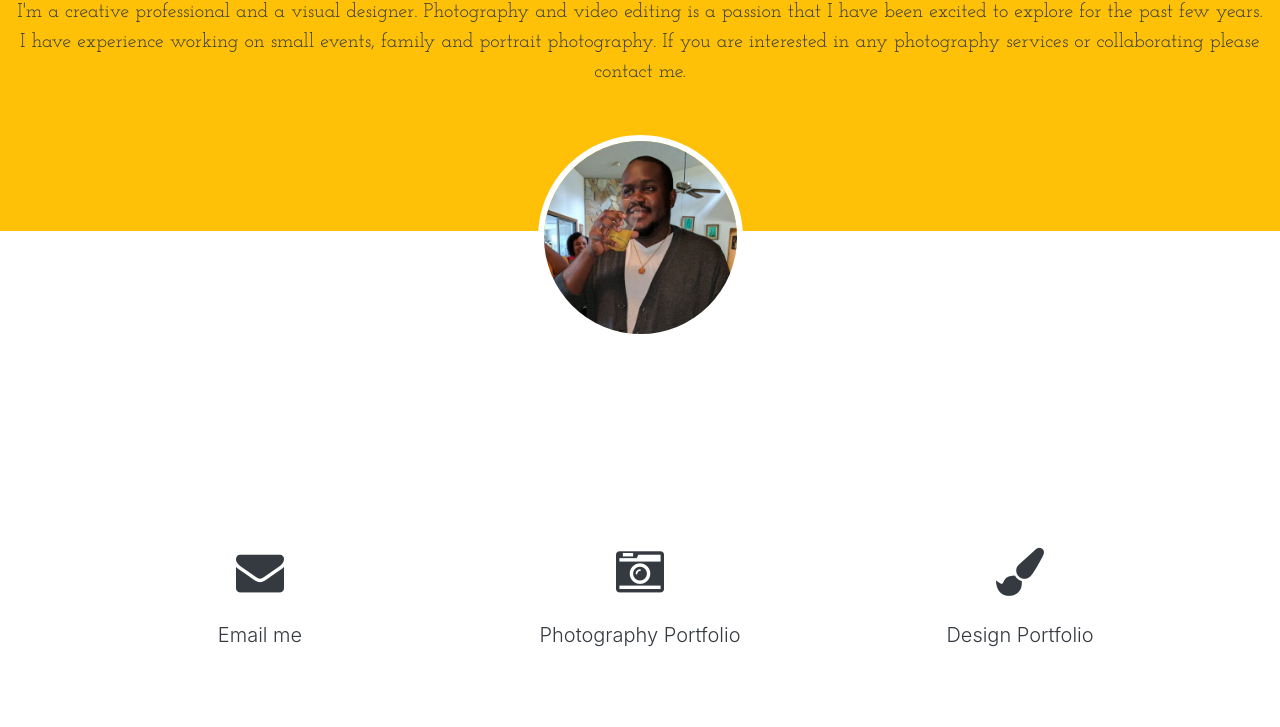
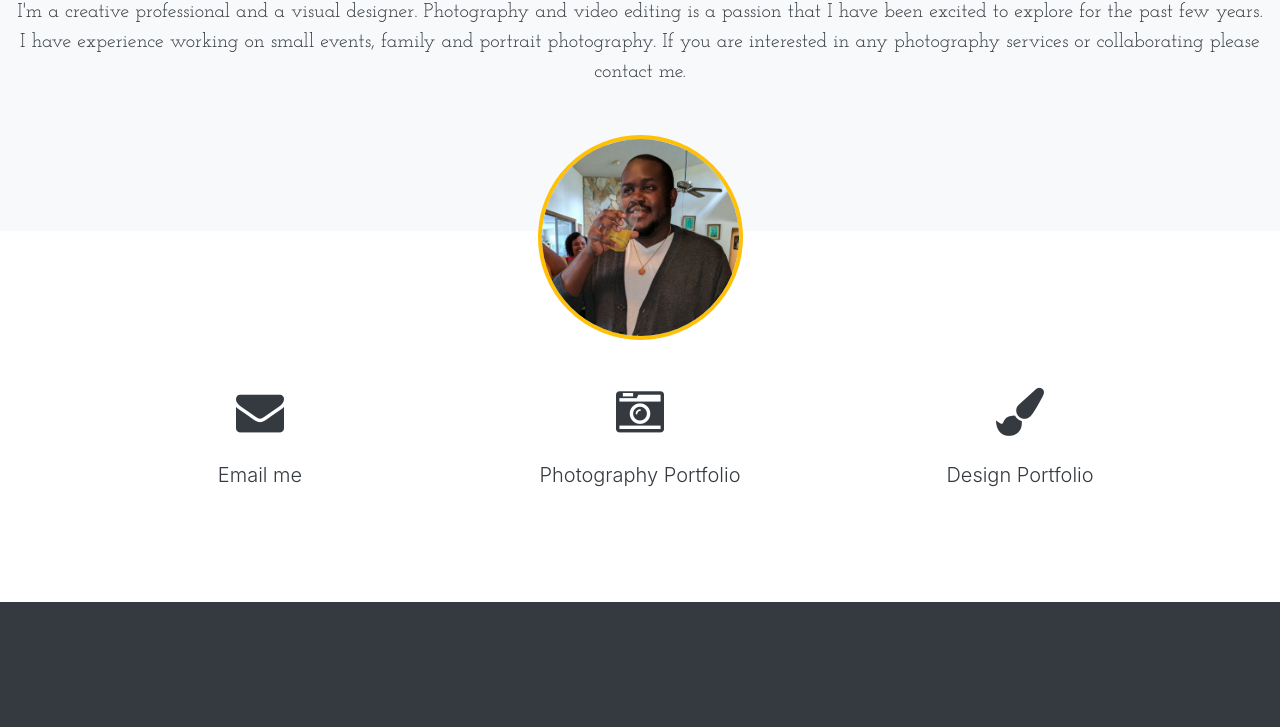
Before and after one commit to BracketNerd101/Photography-scrapbook, a plain HTML site: page about.html in a window 1280 px wide. Shown: the part 280-1007 px from the top of the page. Drawn offline with nearby package versions, Linux system fonts and the light colour scheme.

Commit message:
added animations to about page. General page styles.

```diff
--- a/about.html
+++ b/about.html
@@ -17,6 +17,8 @@
 
  <link rel="stylesheet" type="text/css" href="/css/photos-styles.css">
  <link rel="stylesheet" href="css/project-spot.css">
+ <link rel="stylesheet" href="css/animate.css">
+ <link rel="stylesheet" href="css/animate.min.css">
 <!-- custom photography styles ---------->
 
   </head>
@@ -49,26 +51,26 @@
 
    <div class="container-fluid">
       <div class="row">
-           <div class="col-sm-12 col-md-12 col-lg-12 about-styles text-center bg-warning text-dark">
+           <div class="col-sm-12 col-md-12 col-lg-12 about-styles text-center bg-light text-dark">
                <h1 class="text-dark"> Arthur Charles Edwards</h1>
                <p class="text-dark about-body-text lead"> I'm a creative professional and a visual designer. Photography and video editing is a passion that I have been excited to explore for the past few years. <br> I have experience working on small events, family and portrait photography. If you are interested in any photography services or collaborating please contact me. <br>
                </p>
            </div>
            <div class="col-lg-12 photo-padding-style text-center">
-           <img src="img/profile001.jpg" class="profile-img rounded-circle border border-white" alt="">
+           <img src="img/profile001.jpg" class="profile-img rounded-circle border-warning wow fadeInDown" data-wow-duration="0.9s" data-wow-delay="0.7s" alt="">
            </div>
        </div>
        <div class="container">
            <div class="row">
-           <a href="mailto:arthur.edwards321@gmail.com" class="col-xs-6 col-sm-4 col-md-4 col-lg-4 text-center about-text-style">
+           <a href="mailto:arthur.edwards321@gmail.com" class="col-xs-6 col-sm-4 col-md-4 col-lg-4 text-center about-text-style  wow fadeInDown" data-wow-duration="0.9s" data-wow-delay="0.9s">
             <i class="fa fa-envelope fa-3x text-dark text-center" aria-hidden="true"></i><br><br>
              <p class="text-dark text-center lead">Email me</p>
            </a>
-           <a href="index.html" class=" col-xs-6 col-sm-4 col-md-4 col-lg-4 text-center about-text-style">
+           <a href="index.html" class=" col-xs-6 col-sm-4 col-md-4 col-lg-4 text-center about-text-style wow fadeInDown" data-wow-duration="0.9s" data-wow-delay="1.1s">
            <i class="fa fa-camera-retro fa-3x text-dark" aria-hidden="true"></i><br><br>
            <p class="text-dark text-center lead">Photography Portfolio</p>
            </a>
-           <a href="http://www.designbyarthur.com/" class="col-sm-4 col-md-4 col-lg-4 text-center about-text-style">
+           <a href="http://www.designbyarthur.com/" class="col-sm-4 col-md-4 col-lg-4 text-center about-text-style wow fadeInDown" data-wow-duration="0.9s" data-wow-delay="1.3s">
            <i class="fa fa-paint-brush fa-3x text-dark" aria-hidden="true"></i><br><br>
            <p class="text-dark text-center lead">Design Portfolio</p>
            </a>
@@ -104,5 +106,10 @@
     <script src="https://code.jquery.com/jquery-3.2.1.slim.min.js" integrity="sha384-KJ3o2DKtIkvYIK3UENzmM7KCkRr/rE9/Qpg6aAZGJwFDMVNA/GpGFF93hXpG5KkN" crossorigin="anonymous"></script>
     <script src="https://cdnjs.cloudflare.com/ajax/libs/popper.js/1.11.0/umd/popper.min.js" integrity="sha384-b/U6ypiBEHpOf/4+1nzFpr53nxSS+GLCkfwBdFNTxtclqqenISfwAzpKaMNFNmj4" crossorigin="anonymous"></script>
     <script src="https://maxcdn.bootstrapcdn.com/bootstrap/4.0.0-beta/js/bootstrap.min.js" integrity="sha384-h0AbiXch4ZDo7tp9hKZ4TsHbi047NrKGLO3SEJAg45jXxnGIfYzk4Si90RDIqNm1" crossorigin="anonymous"></script>
+
+    <script src="js/wow.min.js"></script>
+              <script>
+              new WOW().init();
+              </script>
   </body>
 </html>
--- a/css/project-spot.css
+++ b/css/project-spot.css
@@ -164,7 +164,7 @@ img {
 }
 
 
-/*--- About.html css goes below ------------------------------------------*/
+/*--- About.html css goes below --------------------------------------------------------------------------*/
 
 .about-styles {
 
@@ -174,9 +174,9 @@ img {
     text-decoration: none !important;
 }
 
-.border-white{
+.border-warning{
 
-    border: 6px solid #fff !important;
+    border: 4px solid #ffc107 !important;
 
 }
 
@@ -192,7 +192,7 @@ img {
 .photo-padding-style{
 
     margin-top: -6rem;
-    margin-bottom: 8rem;
+    margin-bottom: 2rem;
 }
 
 .about-body-text {
@@ -205,8 +205,8 @@ img {
 .about-text-style {
 
     text-decoration: none !important;
-    padding-top: 5rem;
-    padding-bottom: 5rem;
+    padding-top: 1rem;
+    padding-bottom: 1rem;
     margin-bottom: 5rem;
 
 }
```
